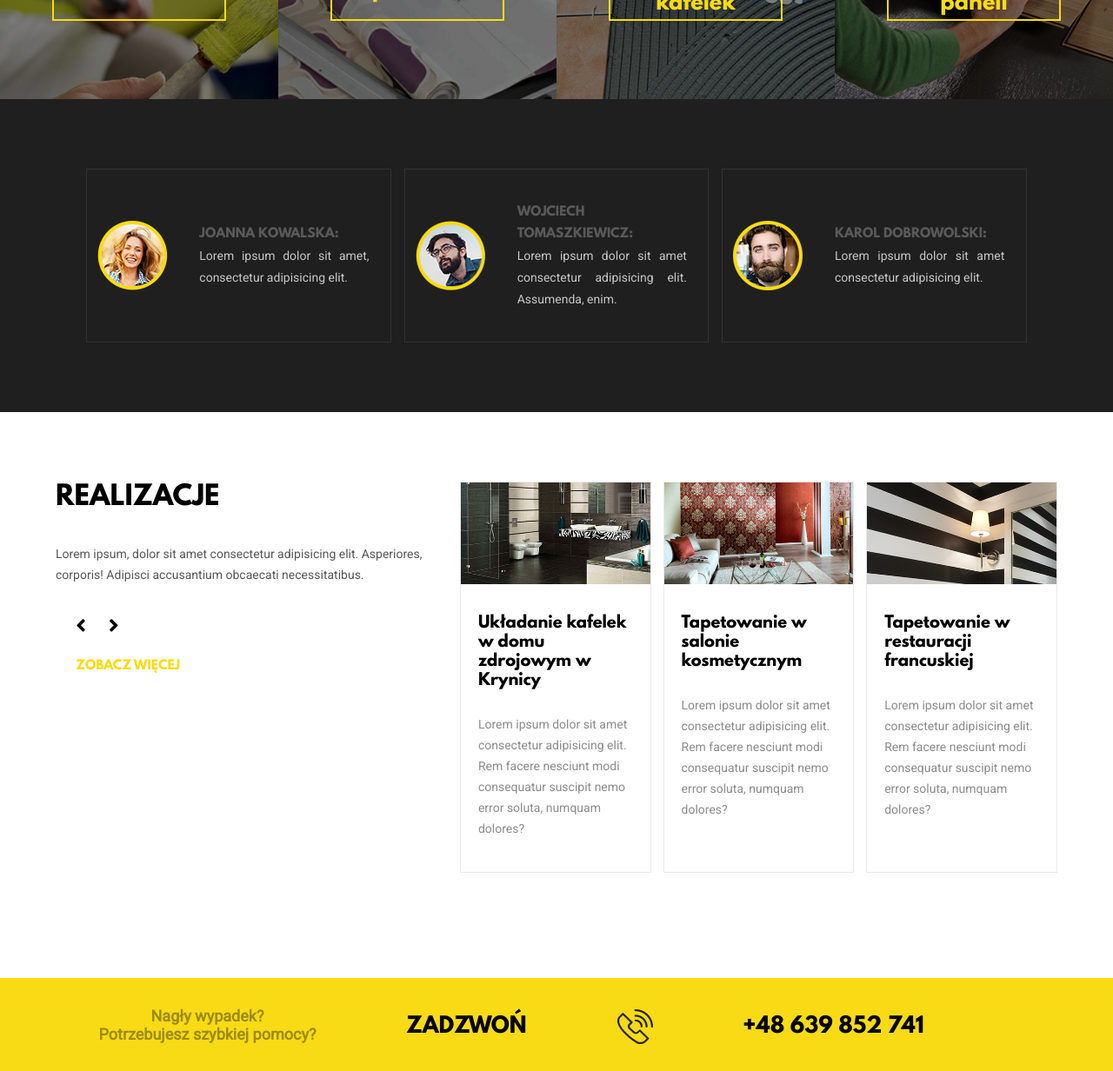
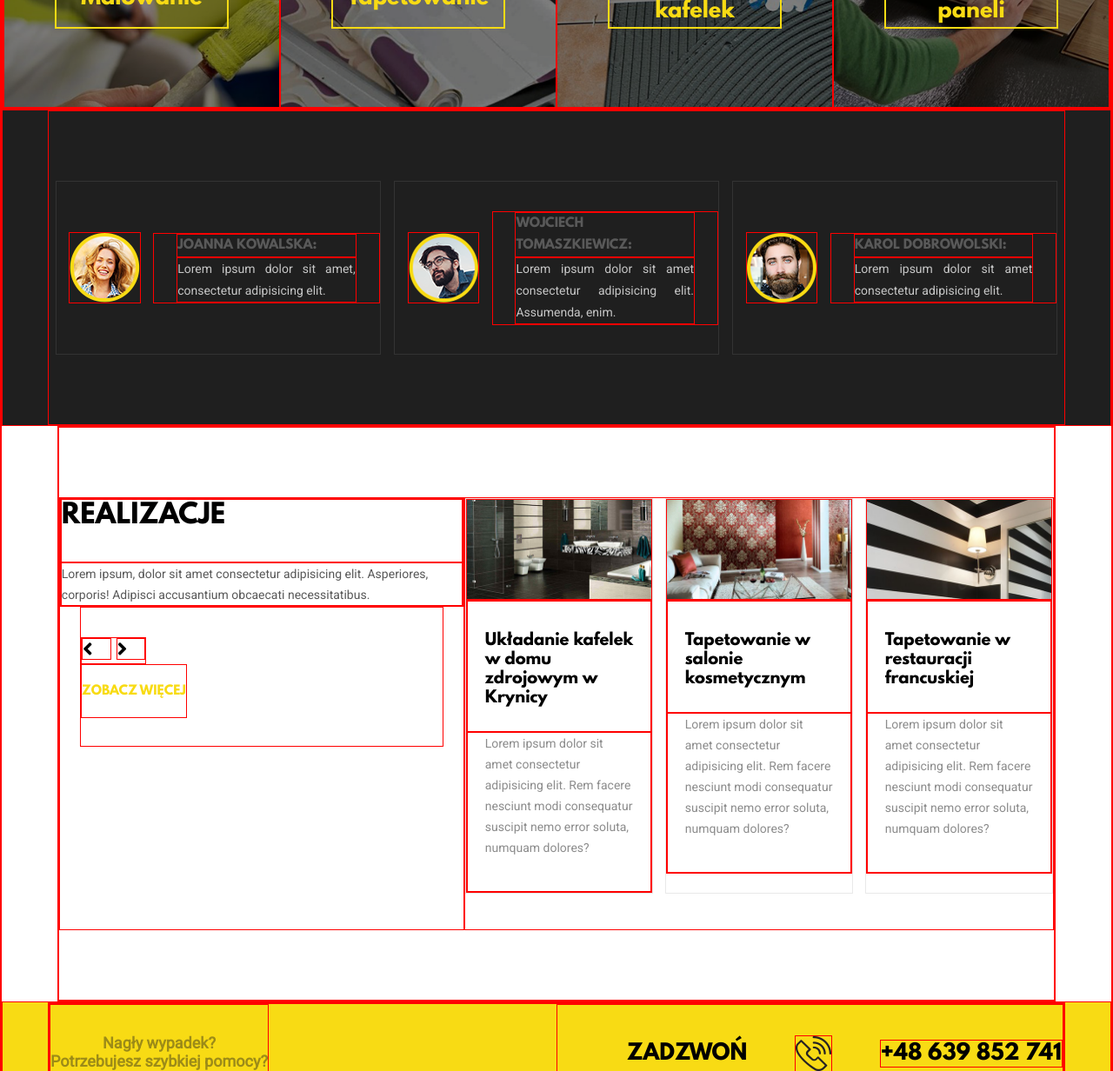
Before and after one commit to swirek-marcin/time4digital, a website: page index.html in a window 1280 px wide. Shown: the part 930-2162 px from the top of the page at 87% size. Drawn offline with Linux system fonts and the light colour scheme.

Commit message:
Fix padding in team and emergency sections

```diff
--- a/sass/blocks/_emergency.scss
+++ b/sass/blocks/_emergency.scss
@@ -56,3 +56,18 @@
     flex-grow: 1;
   }
 }
+
+//Min width 1170px
+@media all and (min-width: 1170px) {
+  .emergency-container {
+    justify-content: space-between;
+    width: 100%;
+  }
+
+  .emergency-phone {
+    justify-content: space-between;
+    padding-left: 80px;
+    width: 50%;
+    flex-grow: initial;
+  }
+}
--- a/sass/blocks/_team.scss
+++ b/sass/blocks/_team.scss
@@ -83,6 +83,10 @@
     }
   }
 
+  .team-flex {
+    padding: 0;
+  }
+
   .team-item-info {
     display: flex;
     flex-direction: column;
--- a/sass/global/_global.scss
+++ b/sass/global/_global.scss
@@ -6,7 +6,7 @@
   margin: 0;
   padding: 0;
   box-sizing: border-box;
-  //border: 1px solid red;
+  border: 1px solid red;
 }
 
 body {
```
Also changed, not shown: css/main.css, 1 other file.
